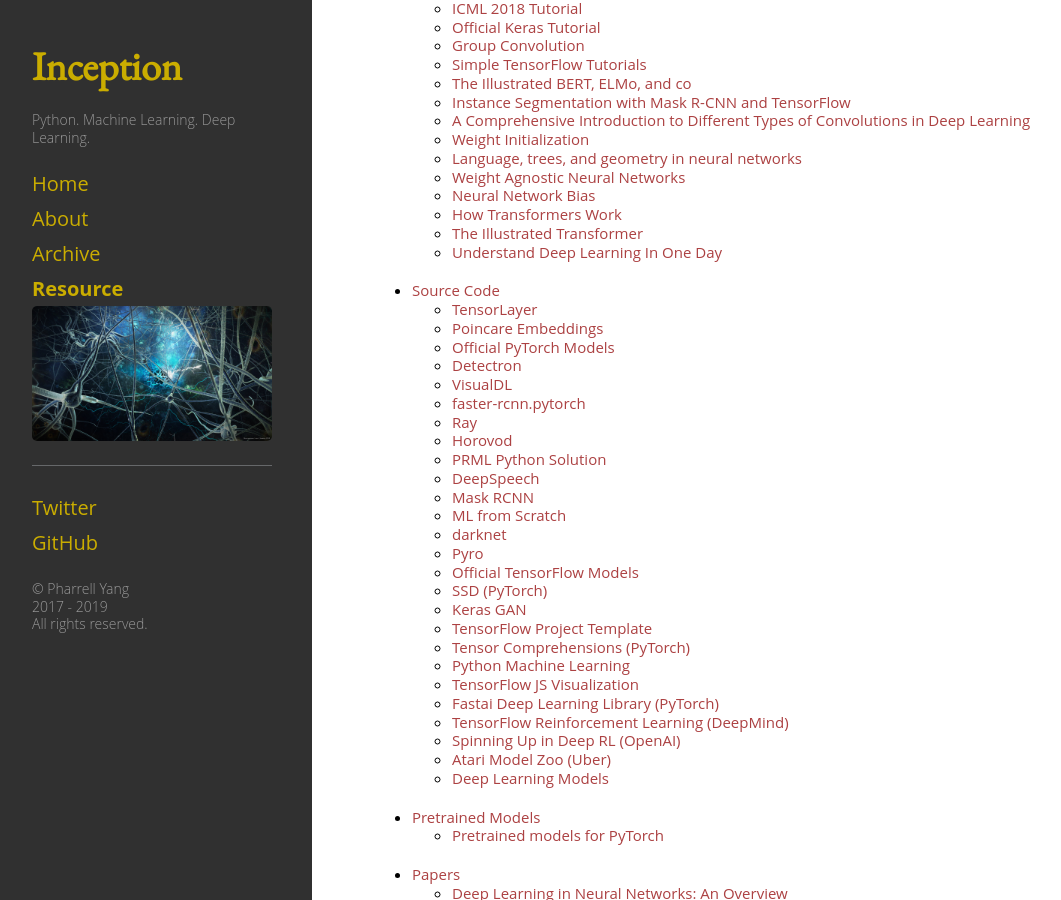
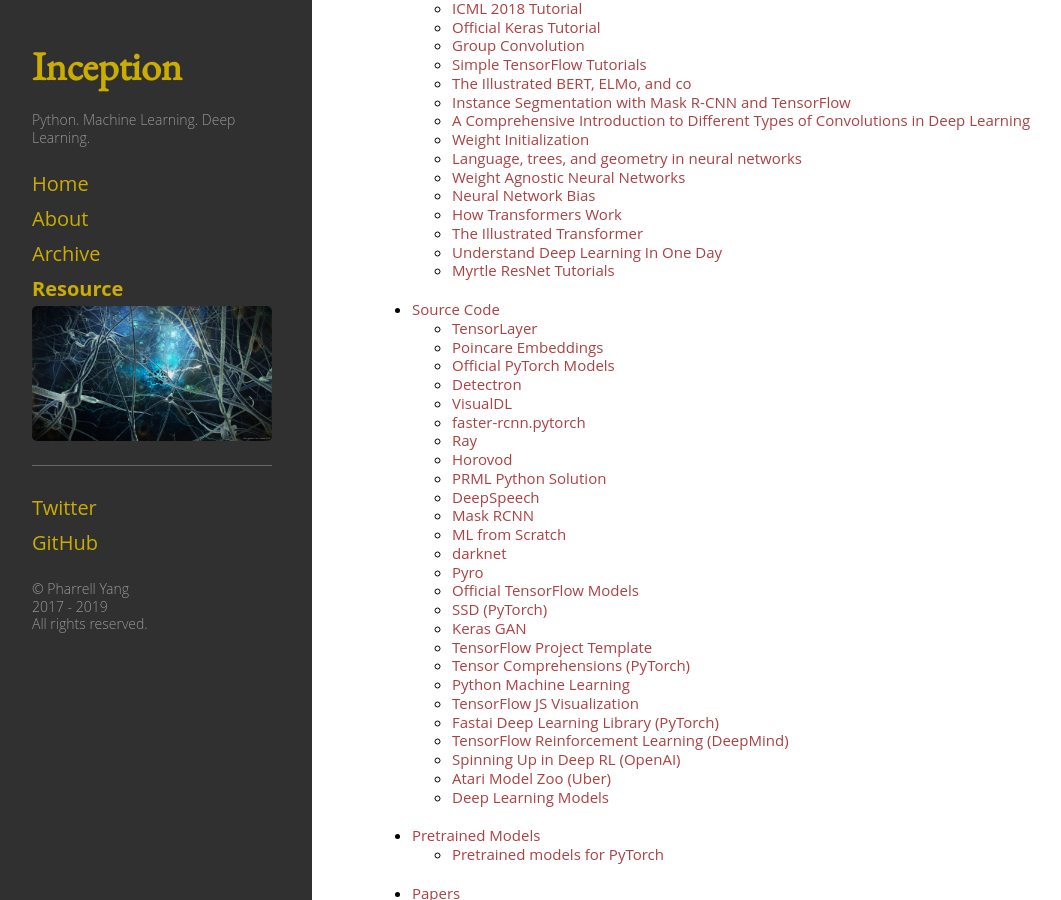
Before and after one commit to pharrellyhy/pharrellyhy.github.io.bakcup, a Jekyll site: the page built from resource.md, in a window 1280 px wide and 900 px high, scrolled down 1299 px. Shown: the whole window, without its empty margins (8-1069 px from the left). Built offline with Jekyll 4.4.1, drawn with Linux system fonts in a browser that asks for light colours.

Commit message:
updates resource

```diff
--- a/_data/nav.yml
+++ b/_data/nav.yml
@@ -222,6 +222,8 @@
     - title: "Understand Deep Learning In One Day"
       url: "https://www.slideshare.net/tw_dsconf/ss-62245351"
 
+    - title: "Myrtle ResNet Tutorials"
+      url: "https://myrtle.ai/learn/"
 
 - title: "Source Code"
   sublinks:
```
